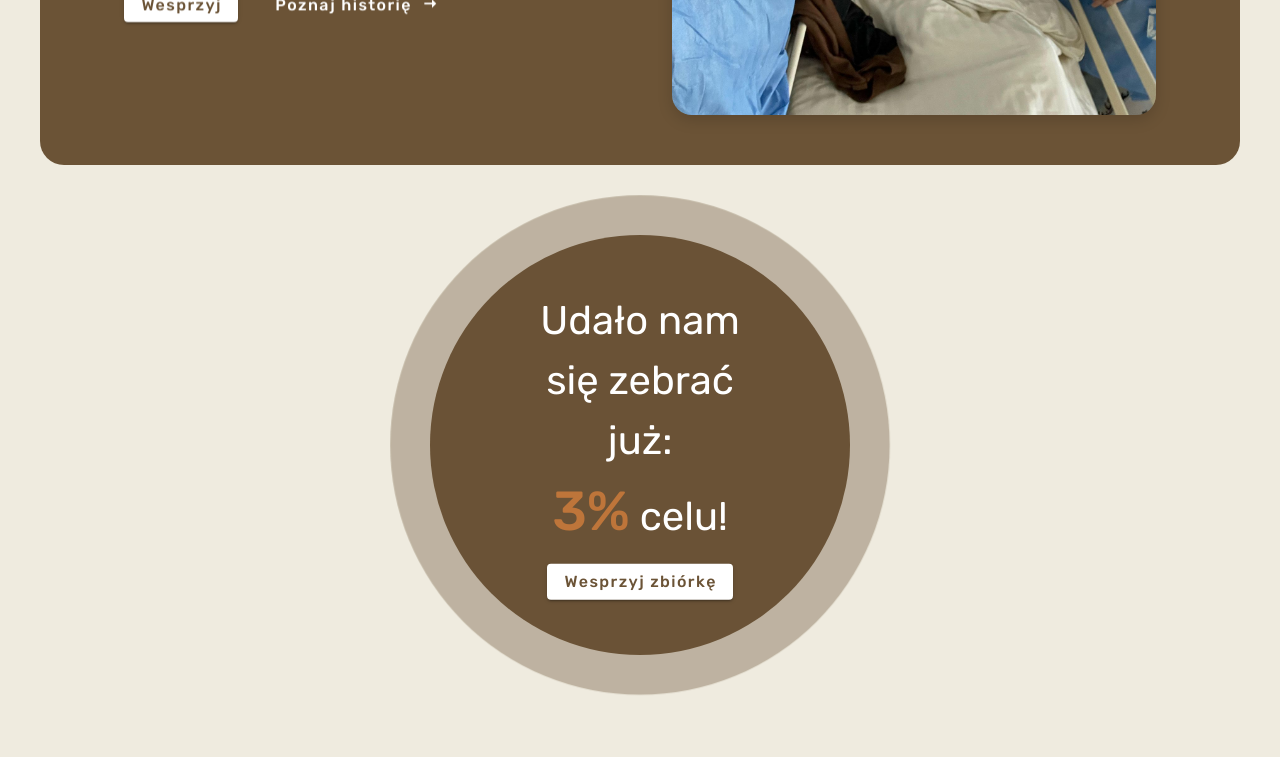
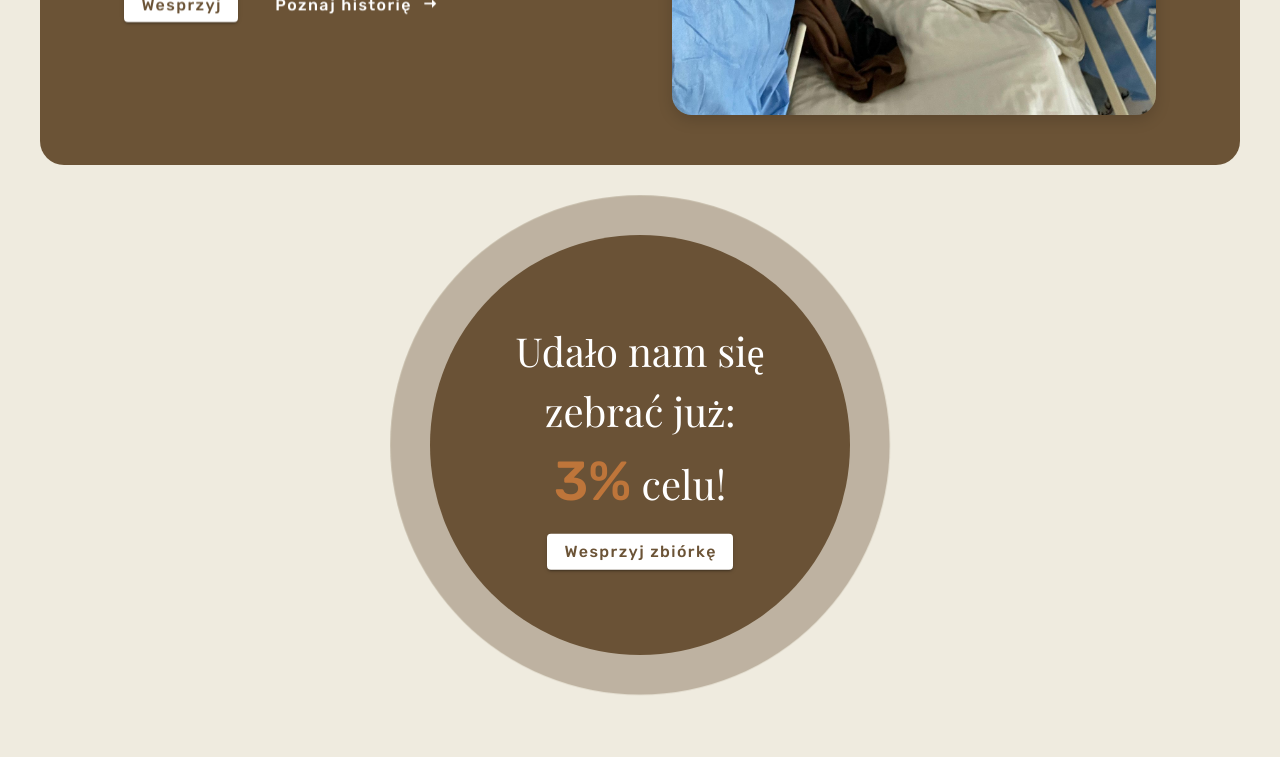
Before and after one commit to PatrykJarzynka/Memory, a Vue app: page / in a window 1280 px wide. Shown: the part 498-1255 px from the top of the page. Built offline with nearby package versions, Linux system fonts and the light colour scheme; a small style sheet from the web is missing; a web font is replaced by a local one.

Commit message:
Changed the font for goal label

```diff
--- a/src/components/GoalTracker.vue
+++ b/src/components/GoalTracker.vue
@@ -91,7 +91,7 @@
   font-size: 18px;
   width: 60%;
   font-weight: 400;
-  font-family: var(--v-secondary-font);
+  font-family: var(--v-primary-font);
 
   @media only screen and (width >= 600px) {
     font-size: 20px;
```
